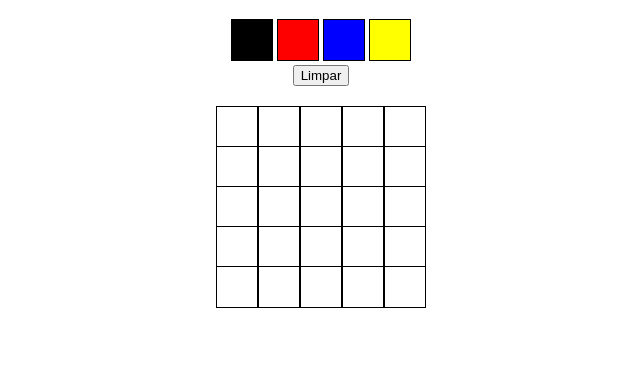
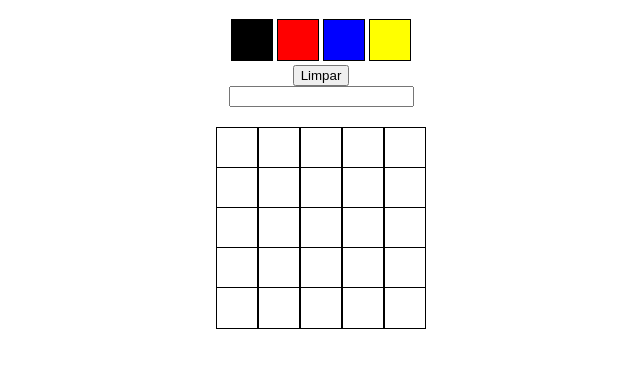
Before and after one commit to Murilo-MRS/trybe-pixel-art, a website: page index.html in a window 1280 px wide. Shown: the part 61-428 px from the top of the page, without its empty margins (319-959 px from the left). Drawn offline with Linux system fonts and the light colour scheme.

Commit message:
começo do requisito 10

```diff
--- a/index.html
+++ b/index.html
@@ -16,8 +16,10 @@
       <div class="color yellow"></div>
     </div>
     <button id="clear-board">Limpar</button>
-    <div id="pixel-board">
+    <div class="input">
+      <input id="generate-board" type="number" />
     </div>
+    <div id="pixel-board"></div>
     <script src="script.js"></script>
   </body>
 </html>
--- a/style.css
+++ b/style.css
@@ -1,5 +1,6 @@
 body {
   text-align: center;
+  box-sizing: border-box;
 }
 
 #color-palette {
@@ -17,18 +18,22 @@ body {
   background-color: black;
   display: inline-block;
 }
+
 .red {
   display: inline-block;
   background-color: red;
 }
+
 .blue {
   display: inline-block;
   background-color: blue;
 }
+
 .yellow {
   display: inline-block;
   background-color: yellow;
 }
+
 .white {
   display: inline-block;
   background-color: white;
@@ -43,7 +48,6 @@ body {
 }
 
 #pixel-board {
-  width: 200px;
   height: 220px;
   margin: 20px auto;
   width: 220px;
```
